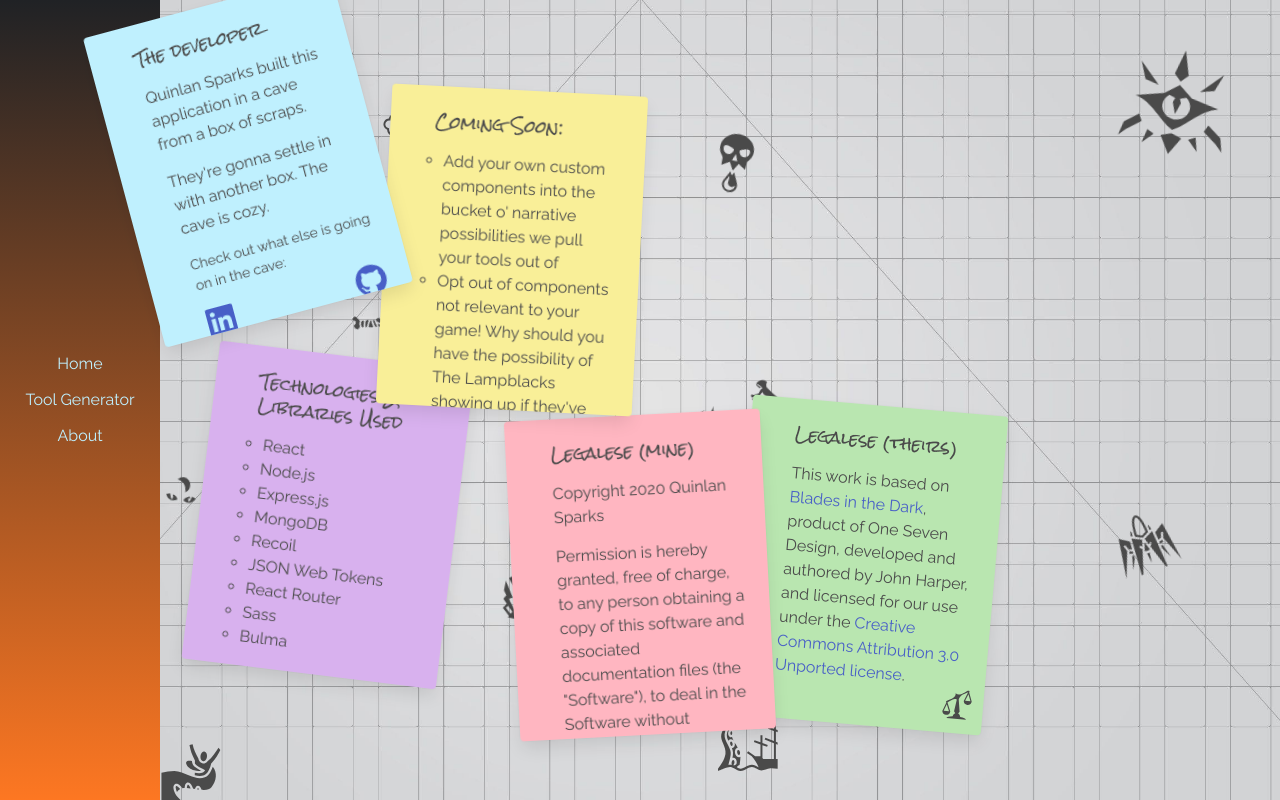
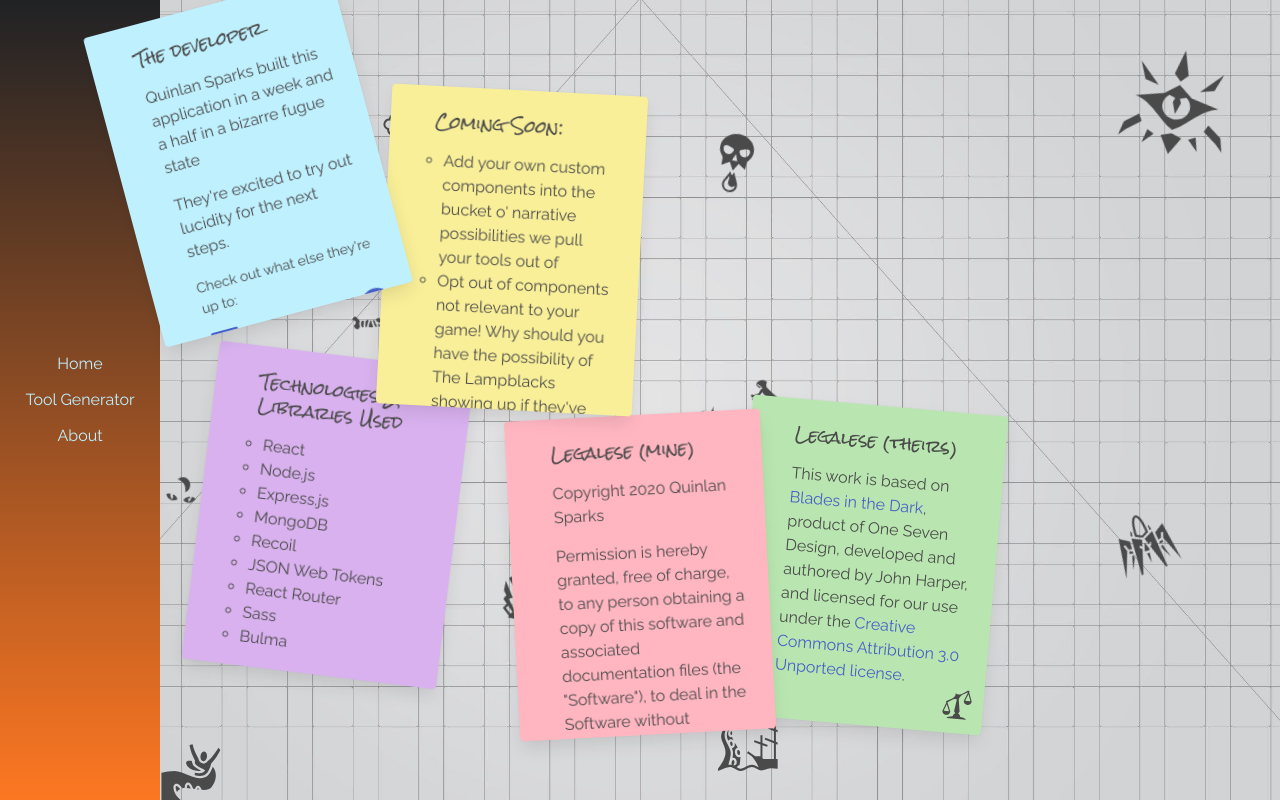
Before and after one commit to qmsparks/bitd-toolkit-client, a React (Create React App) app: page /about in a window 1280 px wide. Built offline with nearby package versions, Linux system fonts and the light colour scheme; a web font is replaced by a local one.

Commit message:
copy change on about page

```diff
--- a/src/components/About/Cards/DevCard.js
+++ b/src/components/About/Cards/DevCard.js
@@ -5,10 +5,10 @@ const DevCard = props => {
         <div className="card dev-info">
                 <div className="card-content">
                     <h3>The developer</h3>
-                    <p>Quinlan Sparks built this application in a cave from a box of scraps.</p>
-                    <p>They're gonna settle in with another box. The cave is cozy.</p>
+                    <p>Quinlan Sparks built this application in a week and a half in a bizarre fugue state</p>
+                    <p>They're excited to try out lucidity for the next steps.</p>
 
-                    <small>Check out what else is going on in the cave:</small>
+                    <small>Check out what else they're up to:</small>
 
                     <div className="links">
                         <a className="linkedin" href="https://www.linkedin.com/in/quinlansparks/"><FaLinkedin /></a>
```
